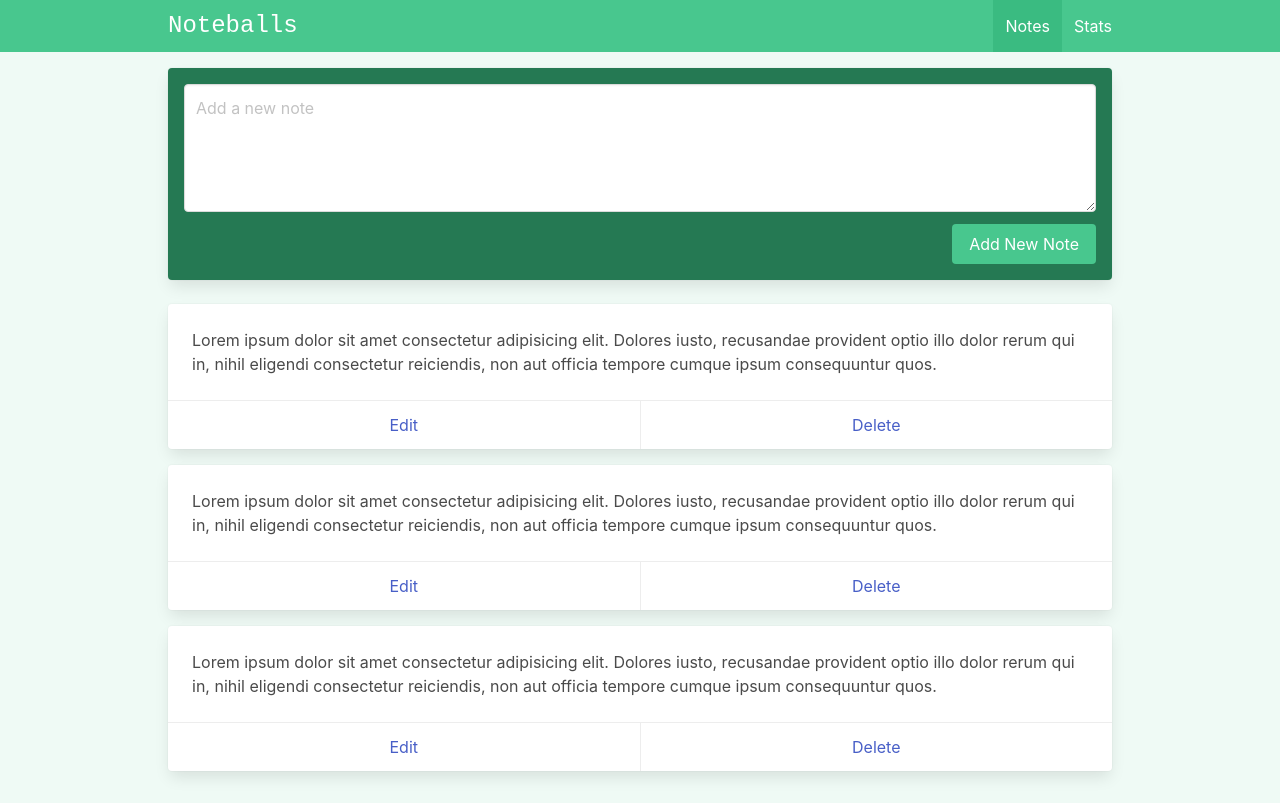
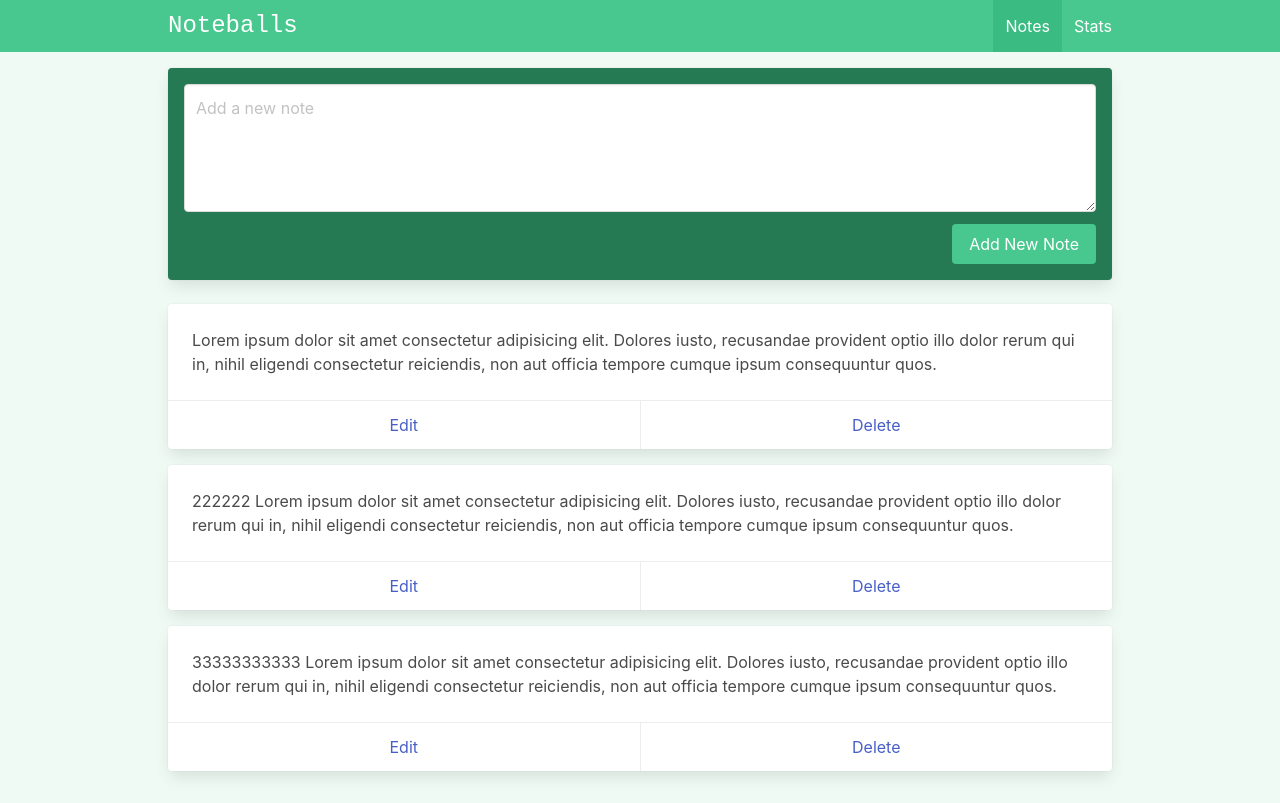
Before and after one commit to yashpwr/noteballs, a Vue app: page /#/ in a window 1280 px wide. Built offline with nearby package versions, Linux system fonts and the light colour scheme.

Commit message:
notes array

```diff
--- a/src/views/ViewNotes.vue
+++ b/src/views/ViewNotes.vue
@@ -16,10 +16,10 @@
     </div>
   </div>
 
-  <div v-for="i in 3" class="card mb-4">
+  <div v-for="note in notes" :key="note.id" class="card mb-4">
     <div class="card-content">
       <div class="content">
-        Lorem ipsum dolor sit amet consectetur adipisicing elit. Dolores iusto, recusandae provident optio illo dolor rerum qui in, nihil eligendi consectetur reiciendis, non aut officia tempore cumque ipsum consequuntur quos.
+        {{note.content}}
       </div>
     </div>
     <footer class="card-footer">
@@ -29,3 +29,22 @@
   </div>
 </div>
 </template>
+
+<script setup>
+import { ref } from 'vue';
+
+const notes = ref([
+  {
+    id: 1,
+    content: "Lorem ipsum dolor sit amet consectetur adipisicing elit. Dolores iusto, recusandae provident optio illo dolor rerum qui in, nihil eligendi consectetur reiciendis, non aut officia tempore cumque ipsum consequuntur quos.",
+  },
+  {
+    id: 2,
+    content: "222222 Lorem ipsum dolor sit amet consectetur adipisicing elit. Dolores iusto, recusandae provident optio illo dolor rerum qui in, nihil eligendi consectetur reiciendis, non aut officia tempore cumque ipsum consequuntur quos.",
+  },
+  {
+    id: 3,
+    content: "33333333333 Lorem ipsum dolor sit amet consectetur adipisicing elit. Dolores iusto, recusandae provident optio illo dolor rerum qui in, nihil eligendi consectetur reiciendis, non aut officia tempore cumque ipsum consequuntur quos.",
+  }
+])
+</script>
```
